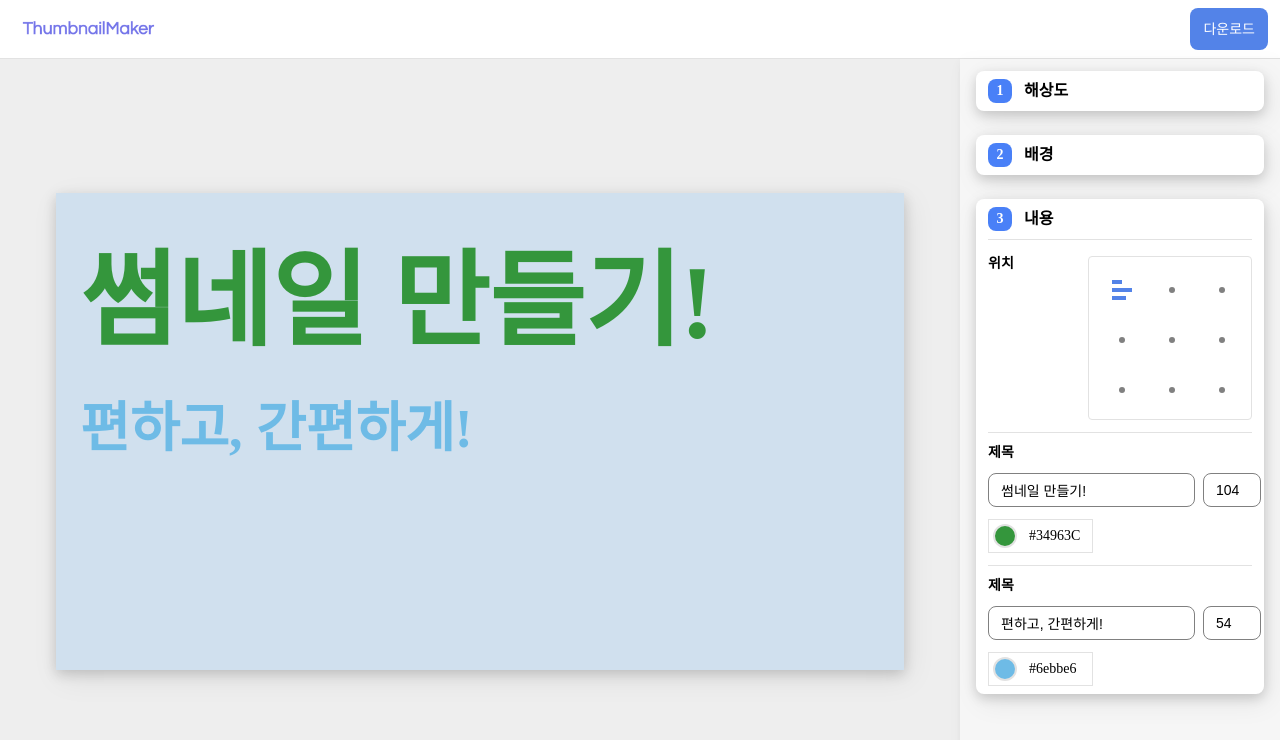
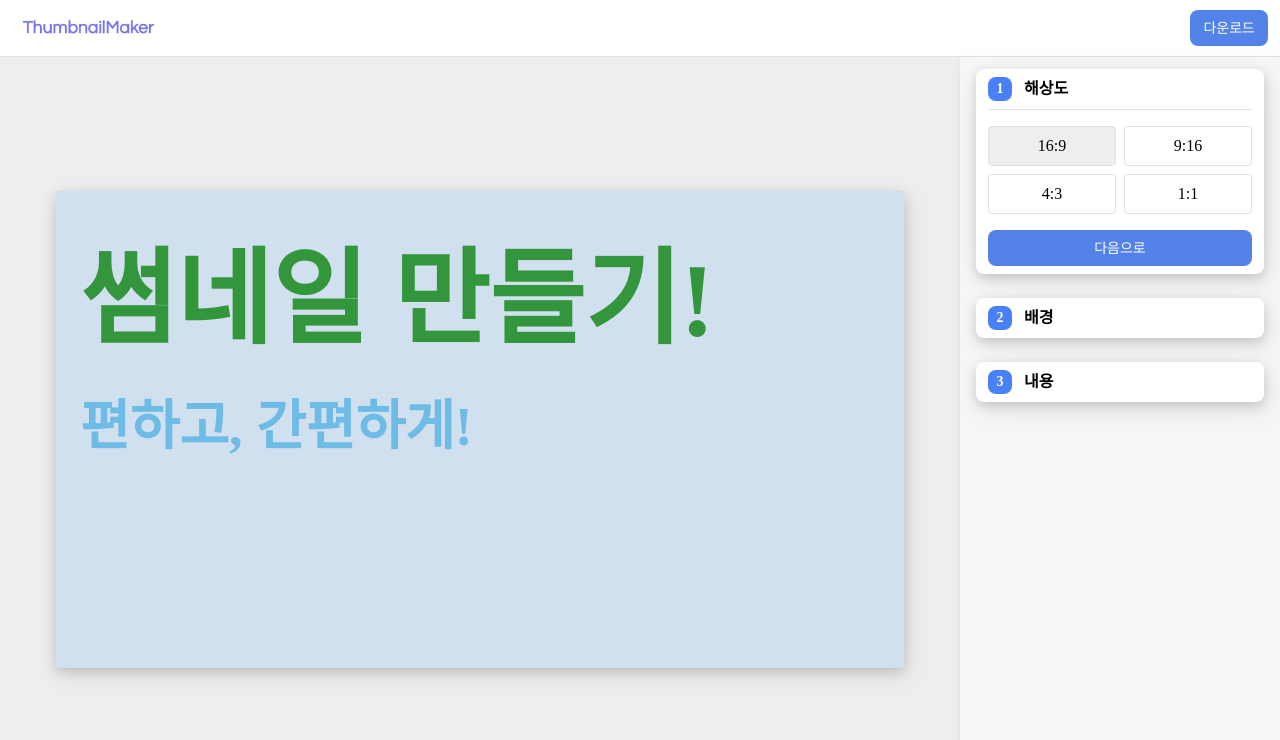
Before and after one commit to h00ns/Thumbnail-Maker, a React (Vite) app: page / in a window 1280 px wide. Shown: the top 740 px of the page. Built offline with nearby package versions, Linux system fonts and the light colour scheme.

Commit message:
refactor : 수정사항 반영

```diff
--- a/src/components/atoms/Button/index.tsx
+++ b/src/components/atoms/Button/index.tsx
@@ -44,7 +44,7 @@ export default function Button({
 }
 
 const Component = styled.button<{ fullWidth: boolean }>`
-  padding: 10px 12px;
+  padding: 7px 12px;
   border: none;
   border-radius: ${Radius.MEDIUM};
   font-size: 14px;
--- a/src/components/blocks/Preview/Preview.hooks.ts
+++ b/src/components/blocks/Preview/Preview.hooks.ts
@@ -8,7 +8,7 @@ import { RefObject, useEffect, useState } from "react";
  */
 export const useGetPreviewSize = (
   ref: RefObject<HTMLDivElement>
-): { width: number; height: number } => {
+): { width: number; height: number; scale: number } => {
   const [resolution] = useAtom(ResolutionAtom);
 
   const [width, setWidth] = useState(0);
@@ -75,5 +75,5 @@ export const useGetPreviewSize = (
     };
   }, [ref, resolution]);
 
-  return { width, height };
+  return { width, height, scale: 1 };
 };
--- a/src/components/blocks/Preview/index.tsx
+++ b/src/components/blocks/Preview/index.tsx
@@ -24,7 +24,7 @@ export default function Preview() {
   const [title] = useAtom(TitleAtom);
   const [subTitle] = useAtom(SubTitleAtom);
 
-  const { width, height } = useGetPreviewSize(ref);
+  const { width, height, scale } = useGetPreviewSize(ref);
   const [justifyContent, alignItems] = position.split(",");
 
   // base64 포함시 이미지로 판단
@@ -47,6 +47,7 @@ export default function Preview() {
           height,
           justifyContent,
           alignItems,
+          scale: scale.toString(),
           textAlign: textAlign[justifyContent],
           border: useBorder ? `15px solid ${border}` : undefined,
           [backgroundKey]: background,
--- a/src/store/index.ts
+++ b/src/store/index.ts
@@ -10,7 +10,7 @@ import {
 } from "./types";
 
 // 선택중인 form idx
-export const SelectIdxAtom = atom<SelectIdxType>(3);
+export const SelectIdxAtom = atom<SelectIdxType>(1);
 
 // 해상도
 export const ResolutionAtom = atom<ResolutionType>(Resolution.RATIO_16_9);
```
